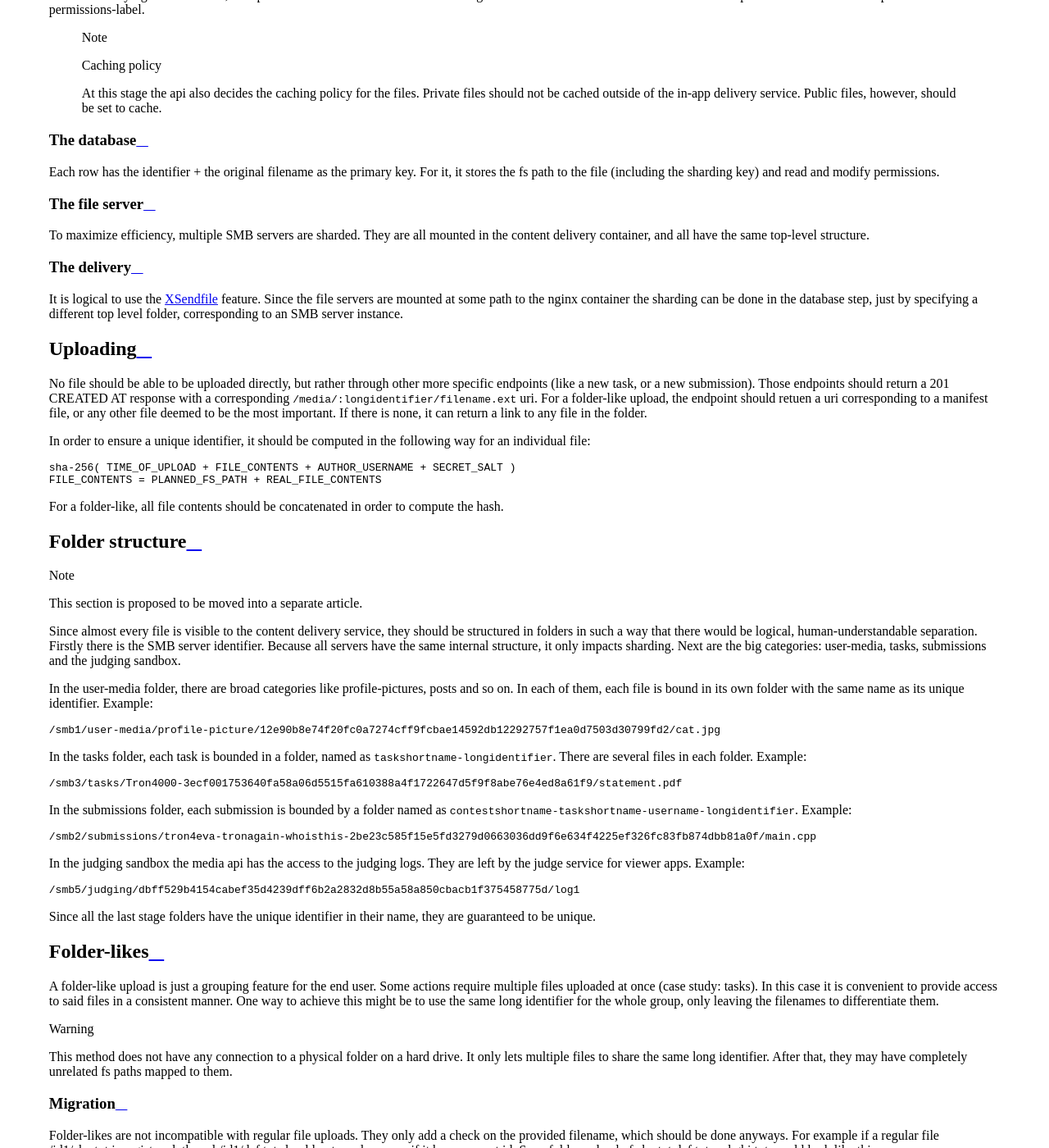
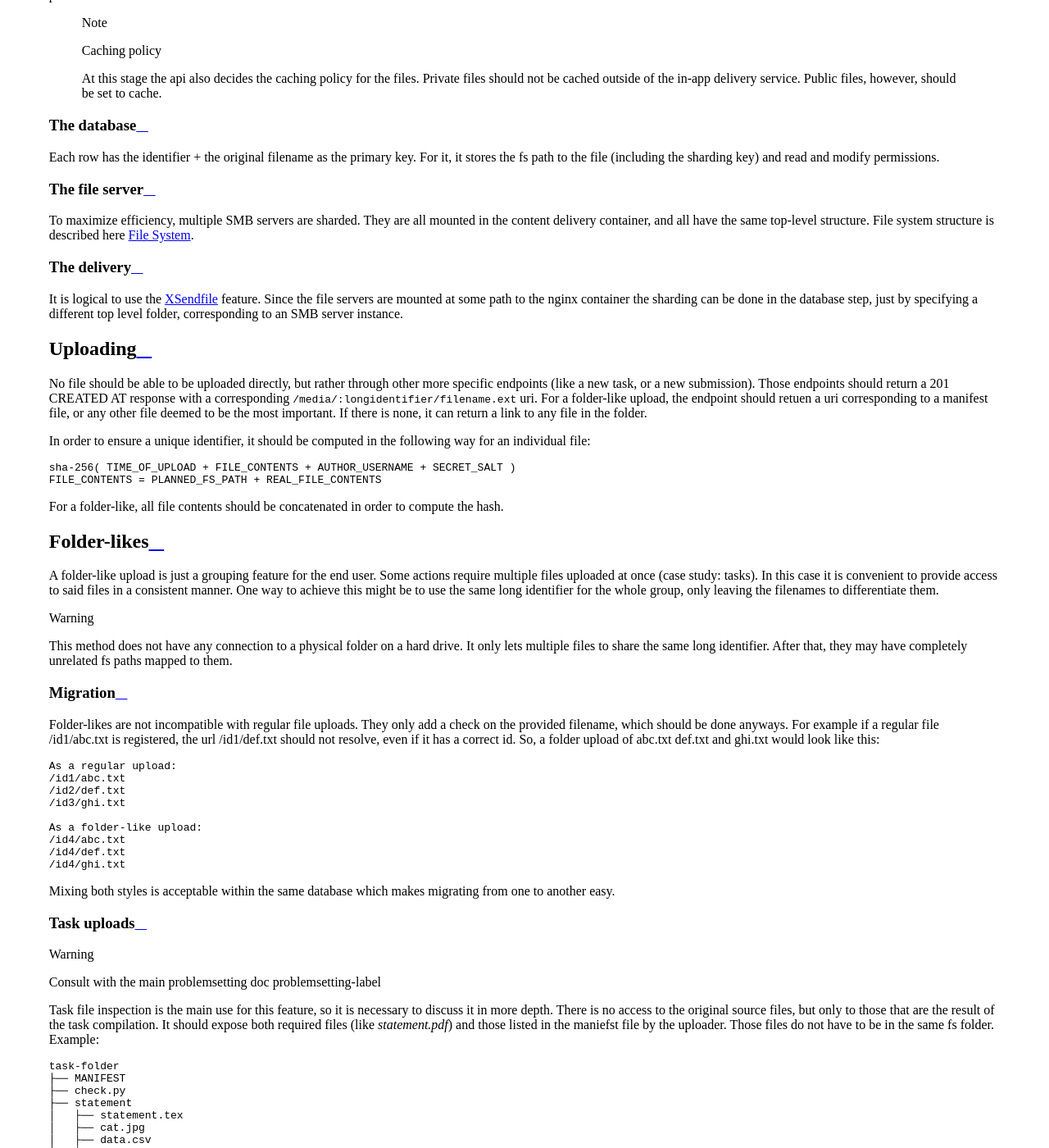
Before and after one commit to AIForces/AIForcesAPI, a Sphinx documentation site: the page built from docs/source/media.rst, in a window 1280 px wide and 1400 px high, scrolled down 1069 px. Shown: the whole window at 82% size. Built offline with Sphinx 7.4.7 and the Read the Docs theme 2.0.0, drawn with Linux system fonts in a browser that asks for light colours.

Commit message:
Separating media and file system docs

```diff
--- a/docs/source/contents.rst
+++ b/docs/source/contents.rst
@@ -7,6 +7,7 @@ AIForces API documentation.
 
    introduction
    media
+   filesystem
    return_objects
    authentication
    user_info
--- a/docs/source/media.rst
+++ b/docs/source/media.rst
@@ -54,6 +54,7 @@ The file server
 """""""""""""""
 To maximize efficiency, multiple SMB servers are sharded. They are all mounted
 in the content delivery container, and all have the same top-level structure.
+File system structure is described here :ref:`filesystem-label`.
 
 The delivery
 """"""""""""
@@ -80,43 +81,6 @@ way for an individual file::
 
 For a folder-like, all file contents should be concatenated in order to compute
 the hash.
-
-Folder structure
-^^^^^^^^^^^^^^^^
-
-.. note:: This section is proposed to be moved into a separate article.
-
-Since almost every file is visible to the content delivery service, they should
-be structured in folders in such a way that there would be logical,
-human-understandable separation. Firstly there is the SMB server identifier.
-Because all servers have the same internal structure, it only impacts sharding.
-Next are the big categories: user-media, tasks, submissions and the judging
-sandbox.
-
-In the user-media folder, there are broad categories like profile-pictures,
-posts and so on. In each of them, each file is bound in its own folder with the
-same name as its unique identifier. Example::
-
-   /smb1/user-media/profile-picture/12e90b8e74f20fc0a7274cff9fcbae14592db12292757f1ea0d7503d30799fd2/cat.jpg
-
-In the tasks folder, each task is bounded in a folder, named as
-``taskshortname-longidentifier``. There are several files in each folder.
-Example::
-
-   /smb3/tasks/Tron4000-3ecf001753640fa58a06d5515fa610388a4f1722647d5f9f8abe76e4ed8a61f9/statement.pdf
-
-In the submissions folder, each submission is bounded by a folder named as
-``contestshortname-taskshortname-username-longidentifier``. Example::
-
-   /smb2/submissions/tron4eva-tronagain-whoisthis-2be23c585f15e5fd3279d0663036dd9f6e634f4225ef326fc83fb874dbb81a0f/main.cpp
-
-In the judging sandbox the media api has the access to the judging logs. They
-are left by the judge service for viewer apps. Example::
-
-   /smb5/judging/dbff529b4154cabef35d4239dff6b2a2832d8b55a58a850cbacb1f375458775d/log1
-
-Since all the last stage folders have the unique identifier in their name, they
-are guaranteed to be unique.
 
 Folder-likes
 ^^^^^^^^^^^^
```
Also changed, not shown: docs/source/filesystem.rst (added, +50 -0 lines).
